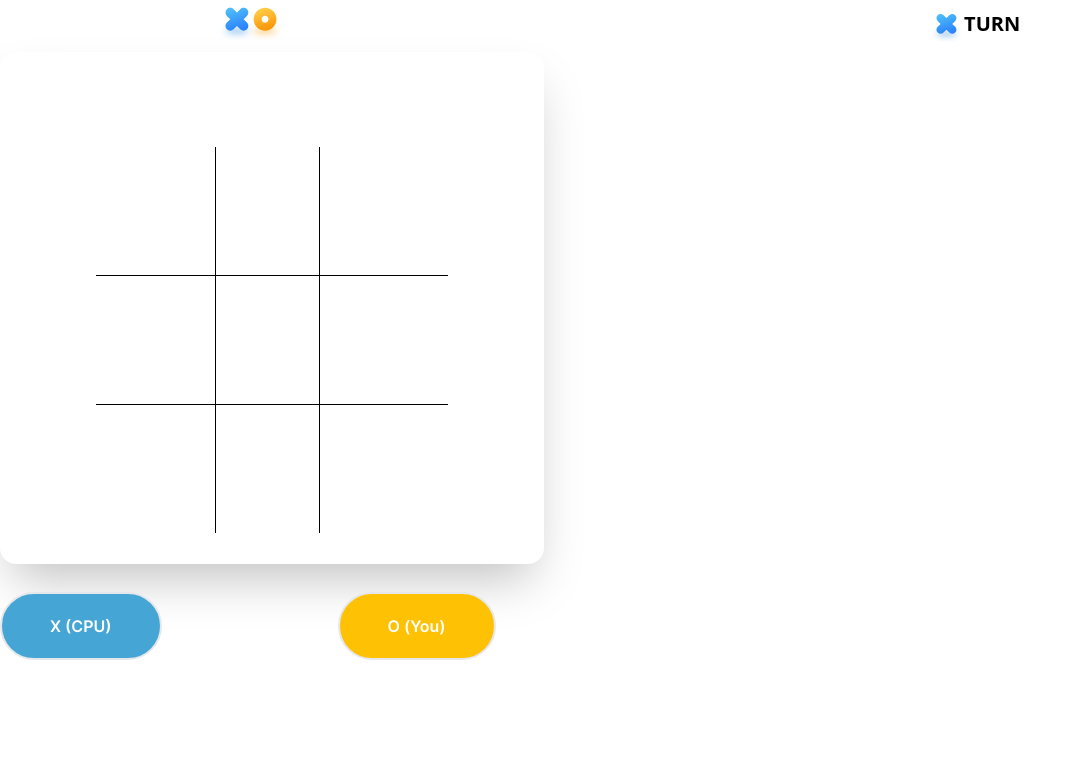
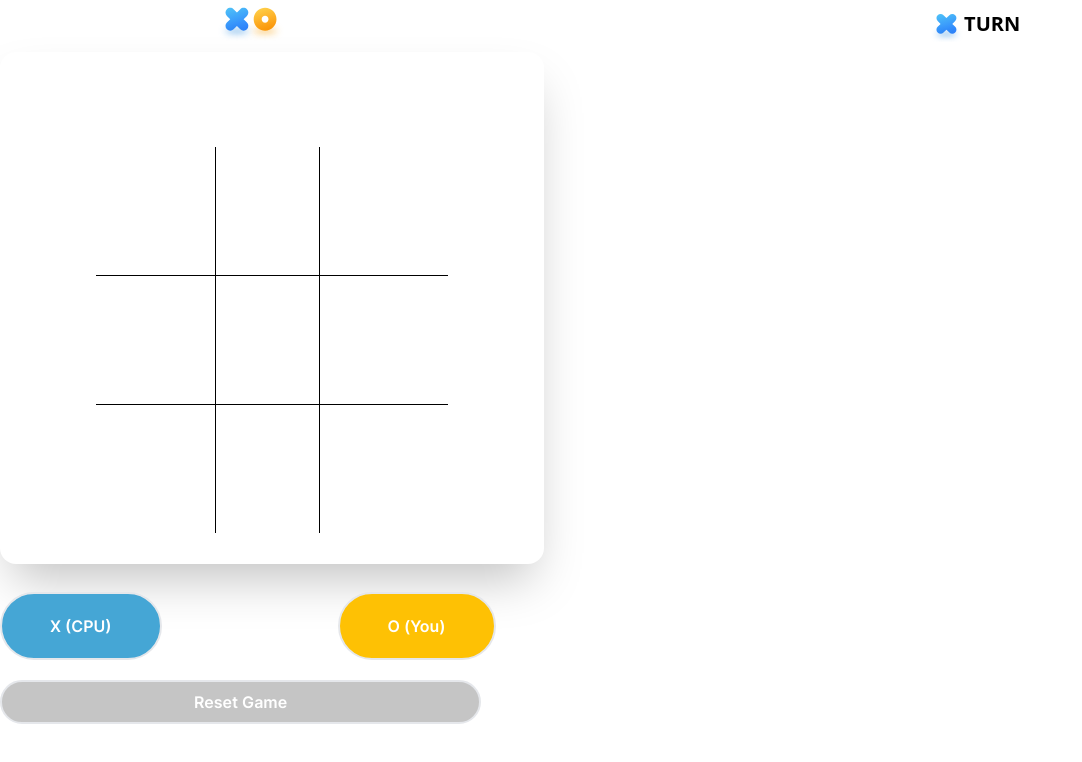
Before and after one commit to AsadullahSamo/tic-tac-toe, a Next.js app: page /components/GameBoard in a window 1280 px wide. Shown: the top 762 px of the page, without its empty margins (0-1082 px from the left). Built offline with nearby package versions, Linux system fonts and the light colour scheme.

Commit message:
Add Reset button and its functionality

```diff
--- a/pages/components/GameBoard.js
+++ b/pages/components/GameBoard.js
@@ -134,6 +134,21 @@ export default function GameBoard() {
     }
   }, [cpuTurn, gameBoard])
 
+  const handleResetClick = () => {
+    setGameBoard([0, 1, 2, 3, 4, 5, 6, 7, 8])
+    setShowImage1(false)
+    setShowImage2(false)
+    setShowImage3(false)
+    setShowImage4(false)
+    setShowImage5(false)
+    setShowImage6(false)
+    setShowImage7(false)
+    setShowImage8(false)
+    setShowImage9(false)
+    setCPUTurn(false)
+    setPlayer(x)
+  } // end of handleResetClick
+
   return (
     <>
         <Head>
@@ -201,9 +216,9 @@ export default function GameBoard() {
 
         {/* Progress Bar */}
         {cpuTurn &&
-          <div class="my-10 w-[90%] bg-blue-600 rounded-ful text-center text-white rounded-full">
+          <div className="my-10 w-[90%] bg-blue-600 rounded-ful text-center text-white rounded-full">
             CPU is thinking...
-            <div class={`h-[25px] -mt-6 ${cpuTurn ? style.progressBar : style.zeroWidth} bg-red-600 text-xs font-medium text-blue-100 text-center py-1 leading-none rounded-full`}></div>
+            <div className={`h-[25px] -mt-6 ${cpuTurn ? style.progressBar : style.zeroWidth} bg-red-600 text-xs font-medium text-blue-100 text-center py-1 leading-none rounded-full`}></div>
           </div>
         }
 
@@ -214,6 +229,9 @@ export default function GameBoard() {
           <p className={`text-white text-center mt-5 bg-[#FEC104] hover:transition-all hover:duration-500 hover:cursor-pointer hover:text-black hover:bg-white border-2 border-solid hover:border-[#FEC104] rounded-full px-12 py-5 font-semibold ${styles.interSemiBold}`}> O (You) </p>
       </div>
 
+      <button onClick={handleResetClick} className={`text-white hover:transition-all hover:duration-500 hover:cursor-pointer hover:text-black hover:bg-white border-2 border-solid hover:border-[#c5c5c5] mt-5 bg-[#c5c5c5] rounded-full px-48 py-2 font-semibold ${styles.interSemiBold}`}> Reset Game </button>
+
+
 
 
 
```
